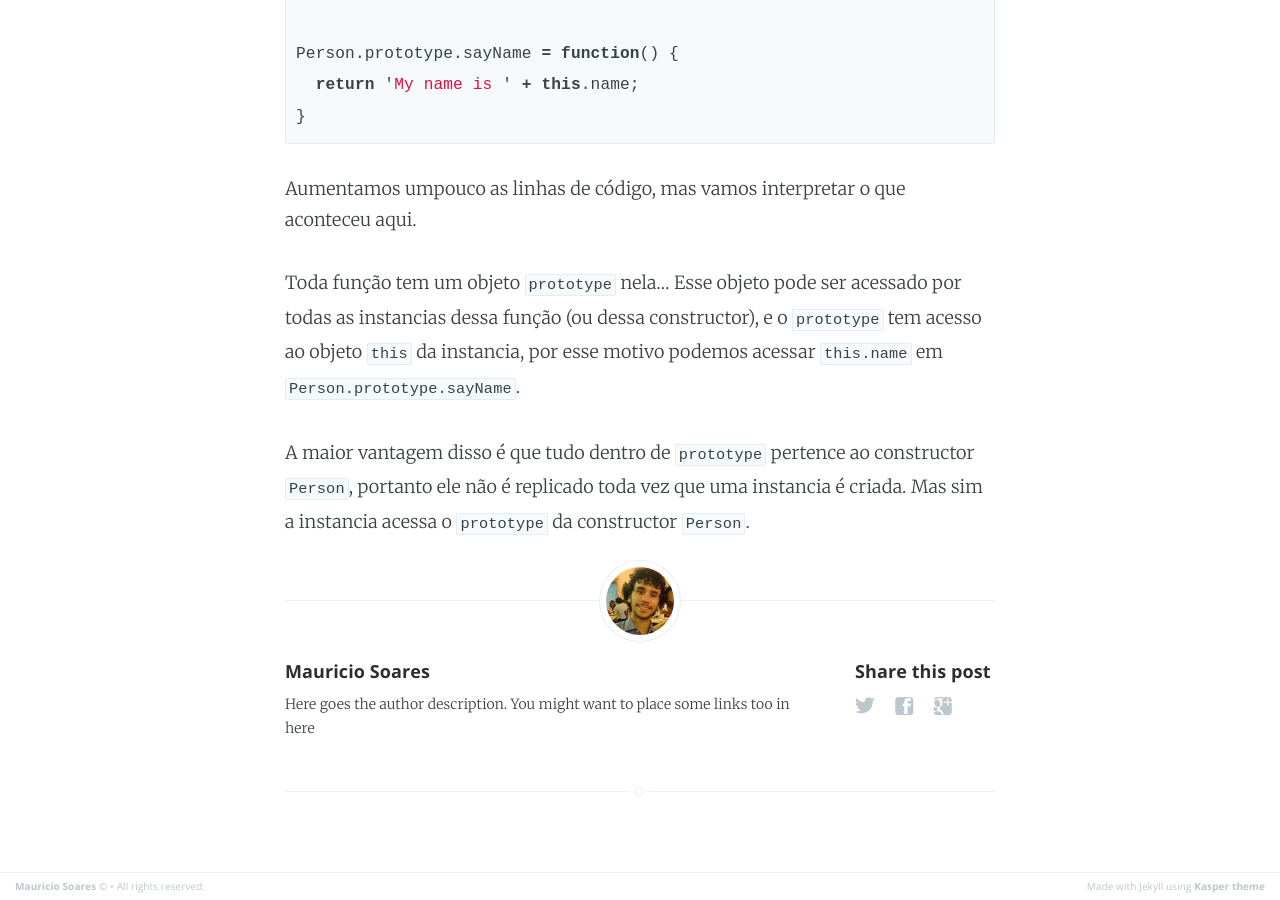
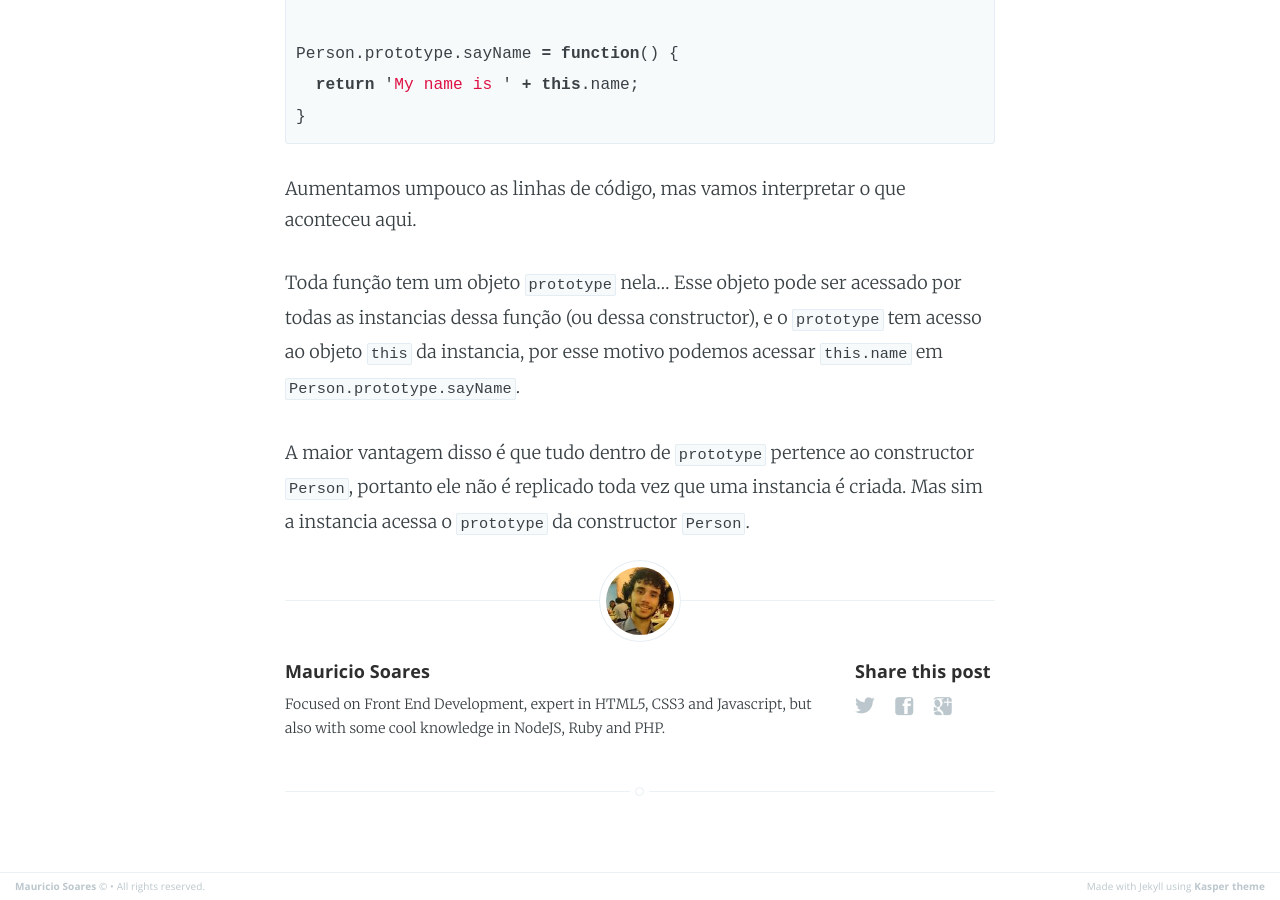
Before and after one commit to mauriciosoares/mauriciosoares.github.io, a Jekyll site: the page built from jekyll/_posts/2015-01-02-prototypes.markdown, in a window 1280 px wide and 900 px high, scrolled down 824 px. Built offline with Jekyll 4.4.1, drawn with Linux system fonts in a browser that asks for light colours; Markdown is read by kramdown in place of the engine named in the settings; comment, search, counter and statistics services are not loaded.

Commit message:
add bio to posts

```diff
--- a/jekyll/_layouts/post.html
+++ b/jekyll/_layouts/post.html
@@ -72,7 +72,7 @@ post_class: post-template
                     <h4> {{ site.author }} </h4>
                     <!-- Author Bio -->
                     <p>
-                        Here goes the author description. You might want to place some links too in here
+                        Focused on Front End Development, expert in HTML5, CSS3 and Javascript, but also with some cool knowledge in NodeJS, Ruby and PHP.
                     </p>
                 </section>
             {% endif %}
```
